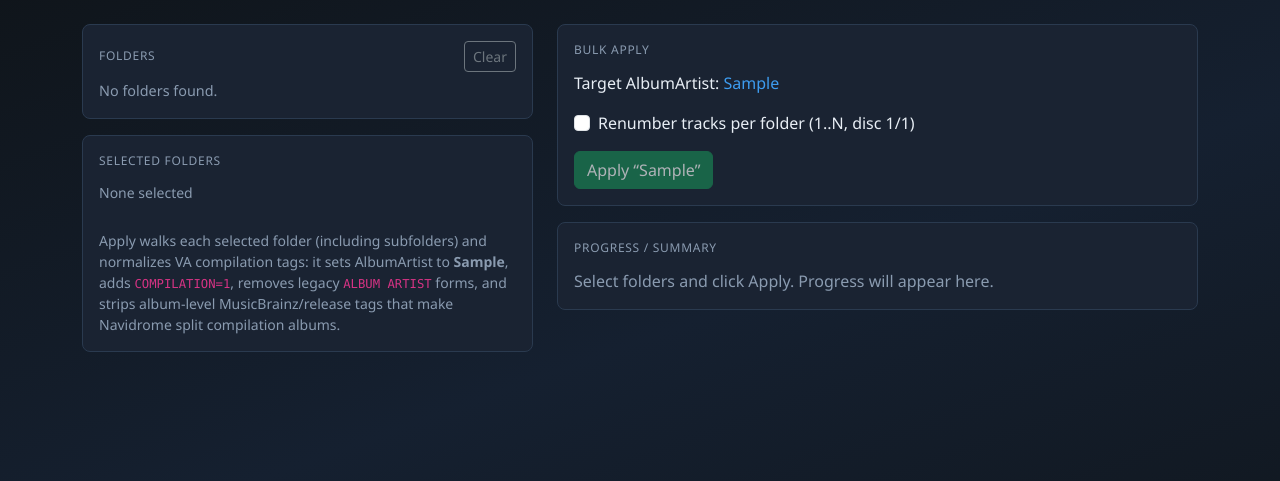
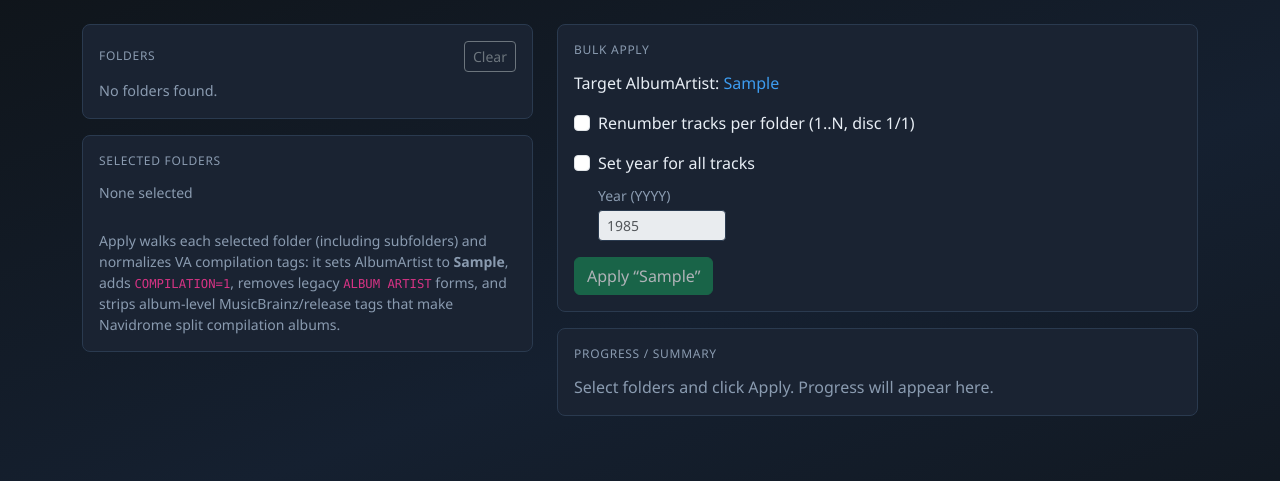
Before and after one commit to OctaVive/tag-checker, a Flask app: template templates/index.html in a window 1280 px wide. Shown: the part 59-540 px from the top of the page. Run offline with Flask 3, Linux system fonts and the light colour scheme; the template is opened without the code that fills it: most values are stand-ins (such as "Sample title", 1, 10 or a date in 2020).

Commit message:
updated VA tagging

```diff
--- a/app.py
+++ b/app.py
@@ -5,6 +5,7 @@ from __future__ import annotations
 import gc
 import json
 import os
+import re
 import tempfile
 import threading
 import time
@@ -25,6 +26,7 @@ MAX_ERRORS = 50
 PROGRESS_EVERY_N = 50
 PROGRESS_EVERY_SEC = 1.0
 GC_EVERY_N = 200
+_YEAR_RE = re.compile(r"^\d{4}$")
 
 _job_meta: dict[str, Any] = {}
 _meta_lock = threading.Lock()
@@ -76,6 +78,8 @@ def _empty_done_job(errors: list[str] | None = None) -> dict[str, Any]:
         "errors": errors or [],
         "current_file": "",
         "renumber_enabled": False,
+        "year_enabled": False,
+        "year_value": None,
     }
 
 
@@ -90,7 +94,12 @@ def _cached_folder_tree() -> dict[str, Any]:
     return tree
 
 
-def _run_apply(sid: str, selected_dirs: list[str], renumber_tracks: bool = False) -> None:
+def _run_apply(
+    sid: str,
+    selected_dirs: list[str],
+    renumber_tracks: bool = False,
+    year: str | None = None,
+) -> None:
     processed = 0
     updated = 0
     renumbered = 0
@@ -99,6 +108,7 @@ def _run_apply(sid: str, selected_dirs: list[str], renumber_tracks: bool = False
     errors: list[str] = []
     last_write = 0.0
     current_file = ""
+    year_enabled = year is not None
 
     state = {
         "status": "running",
@@ -110,6 +120,8 @@ def _run_apply(sid: str, selected_dirs: list[str], renumber_tracks: bool = False
         "errors": [],
         "current_file": "",
         "renumber_enabled": renumber_tracks,
+        "year_enabled": year_enabled,
+        "year_value": year,
     }
     _write_job(sid, state)
 
@@ -131,6 +143,8 @@ def _run_apply(sid: str, selected_dirs: list[str], renumber_tracks: bool = False
                 "errors": list(errors),
                 "current_file": current_file,
                 "renumber_enabled": renumber_tracks,
+                "year_enabled": year_enabled,
+                "year_value": year,
             },
         )
 
@@ -149,7 +163,7 @@ def _run_apply(sid: str, selected_dirs: list[str], renumber_tracks: bool = False
             processed += 1
             current_file = Path(path).name
             try:
-                result = ensure_va_compilation(path, renumber=renumber)
+                result = ensure_va_compilation(path, renumber=renumber, year=year)
                 if result == "skipped":
                     skipped += 1
                 else:
@@ -184,6 +198,8 @@ def _run_apply(sid: str, selected_dirs: list[str], renumber_tracks: bool = False
             "errors": errors,
             "current_file": "",
             "renumber_enabled": renumber_tracks,
+            "year_enabled": year_enabled,
+            "year_value": year,
         },
     )
     with _meta_lock:
@@ -191,13 +207,18 @@ def _run_apply(sid: str, selected_dirs: list[str], renumber_tracks: bool = False
     gc.collect()
 
 
-def _start_apply_worker(sid: str, selected: list[str], renumber_tracks: bool) -> threading.Thread | Any:
+def _start_apply_worker(
+    sid: str,
+    selected: list[str],
+    renumber_tracks: bool,
+    year: str | None,
+) -> threading.Thread | Any:
     """Start apply in a child process (keeps UI responsive). Fall back to a thread."""
 
     def start_thread() -> threading.Thread:
         thread = threading.Thread(
             target=_run_apply,
-            args=(sid, list(selected), renumber_tracks),
+            args=(sid, list(selected), renumber_tracks, year),
             daemon=True,
             name=f"flac-apply-{sid[:8]}",
         )
@@ -210,7 +231,7 @@ def _start_apply_worker(sid: str, selected: list[str], renumber_tracks: bool) ->
         ctx = get_context("spawn")
         proc = ctx.Process(
             target=_run_apply,
-            args=(sid, list(selected), renumber_tracks),
+            args=(sid, list(selected), renumber_tracks, year),
             daemon=True,
             name=f"flac-apply-{sid[:8]}",
         )
@@ -254,6 +275,17 @@ def index():
 def apply():
     selected = request.form.getlist("folders")
     renumber_tracks = request.form.get("renumber") == "1"
+    set_year = request.form.get("set_year") == "1"
+    year_raw = (request.form.get("year") or "").strip()
+    year: str | None = None
+    if set_year:
+        if not _YEAR_RE.fullmatch(year_raw):
+            return render_template(
+                "partials/summary.html",
+                job=_empty_done_job(["Enter a valid 4-digit year (YYYY) when Set year is enabled."]),
+            ), 400
+        year = year_raw
+
     if not selected:
         return render_template(
             "partials/summary.html",
@@ -285,7 +317,7 @@ def apply():
             job = _get_job() or existing
             return render_template("partials/progress.html", job=job)
 
-    worker = _start_apply_worker(sid, list(selected), renumber_tracks)
+    worker = _start_apply_worker(sid, list(selected), renumber_tracks, year)
     with _meta_lock:
         _job_meta[sid] = worker
 
@@ -300,6 +332,8 @@ def apply():
         "errors": [],
         "current_file": "",
         "renumber_enabled": renumber_tracks,
+        "year_enabled": year is not None,
+        "year_value": year,
     }
     return render_template("partials/progress.html", job=job)
 
--- a/tags.py
+++ b/tags.py
@@ -87,13 +87,14 @@ def ensure_va_compilation(
     path: str | Path,
     *,
     renumber: tuple[int, int] | None = None,
+    year: str | None = None,
 ) -> Literal["updated", "skipped"]:
     """
     Normalize a FLAC for a Various Artists compilation.
 
     Sets standard albumartist and COMPILATION=1, removes legacy AlbumArtist keys,
     strips album-level MusicBrainz/release tags that split Navidrome albums, and
-    optionally rewrites track/disc numbering for folder-based compilations.
+    optionally rewrites track/disc numbering and year/date tags.
     """
     path_str = str(path)
     audio = FLAC(path_str)
@@ -121,7 +122,25 @@ def ensure_va_compilation(
                 )
             )
 
-        if current == VA_ALBUMARTIST and compilation == COMPILATION_VALUE and not legacy_keys and not removable_keys and not needs_renumber:
+        needs_year = False
+        if year is not None:
+            needs_year = any(
+                (
+                    _join_tag(audio, "date").strip() != year,
+                    _join_tag(audio, "year").strip() != year,
+                    _join_tag(audio, "originaldate").strip() != year,
+                    _join_tag(audio, "originalyear").strip() != year,
+                )
+            )
+
+        if (
+            current == VA_ALBUMARTIST
+            and compilation == COMPILATION_VALUE
+            and not legacy_keys
+            and not removable_keys
+            and not needs_renumber
+            and not needs_year
+        ):
             return "skipped"
 
         audio["albumartist"] = [VA_ALBUMARTIST]
@@ -146,6 +165,11 @@ def ensure_va_compilation(
                     del audio[key]
                 except KeyError:
                     pass
+        if year is not None:
+            audio["date"] = [year]
+            audio["year"] = [year]
+            audio["originaldate"] = [year]
+            audio["originalyear"] = [year]
         audio.save()
         return "updated"
     finally:
--- a/templates/index.html
+++ b/templates/index.html
@@ -52,6 +52,29 @@
             Renumber tracks per folder (1..N, disc 1/1)
           </label>
         </div>
+        <div class="mb-3">
+          <div class="form-check">
+            <input class="form-check-input" type="checkbox" value="1" id="set_year" name="set_year">
+            <label class="form-check-label" for="set_year">
+              Set year for all tracks
+            </label>
+          </div>
+          <div class="mt-2 ms-4">
+            <label class="form-label small muted mb-1" for="year">Year (YYYY)</label>
+            <input
+              class="form-control form-control-sm"
+              type="text"
+              id="year"
+              name="year"
+              inputmode="numeric"
+              pattern="\d{4}"
+              maxlength="4"
+              placeholder="1985"
+              disabled
+              style="max-width: 8rem;"
+            >
+          </div>
+        </div>
         {# Checkboxes use form="apply-form" in tree.html #}
         <button type="submit" class="btn btn-success" id="apply-btn" disabled
           {% if active_job %}data-job-running="1"{% endif %}>
@@ -87,6 +110,16 @@
   const chips = document.getElementById("selected-chips");
   const hint = document.getElementById("no-selection-hint");
   const clearBtn = document.getElementById("clear-selection");
+  const setYearCheck = document.getElementById("set_year");
+  const yearInput = document.getElementById("year");
+
+  function syncYearInput() {
+    if (!setYearCheck || !yearInput) return;
+    yearInput.disabled = !setYearCheck.checked;
+    if (!setYearCheck.checked) {
+      yearInput.value = "";
+    }
+  }
 
   function selectedChecks() {
     return Array.from(document.querySelectorAll(".folder-check:checked"));
@@ -166,6 +199,11 @@
     updateChips();
   });
 
+  if (setYearCheck) {
+    setYearCheck.addEventListener("change", syncYearInput);
+    syncYearInput();
+  }
+
   updateChips();
 })();
 </script>
--- a/templates/partials/summary.html
+++ b/templates/partials/summary.html
@@ -12,6 +12,7 @@
   <p class="muted small mb-3">
     Processed {{ job.processed }} file{{ 's' if job.processed != 1 else '' }}.
     {% if job.renumber_enabled %}Track numbering was normalized per folder where files were updated.{% endif %}
+    {% if job.year_enabled and job.year_value %}Year set to {{ job.year_value }}.{% endif %}
   </p>
   {% endif %}
   {% if job.errors %}
```
